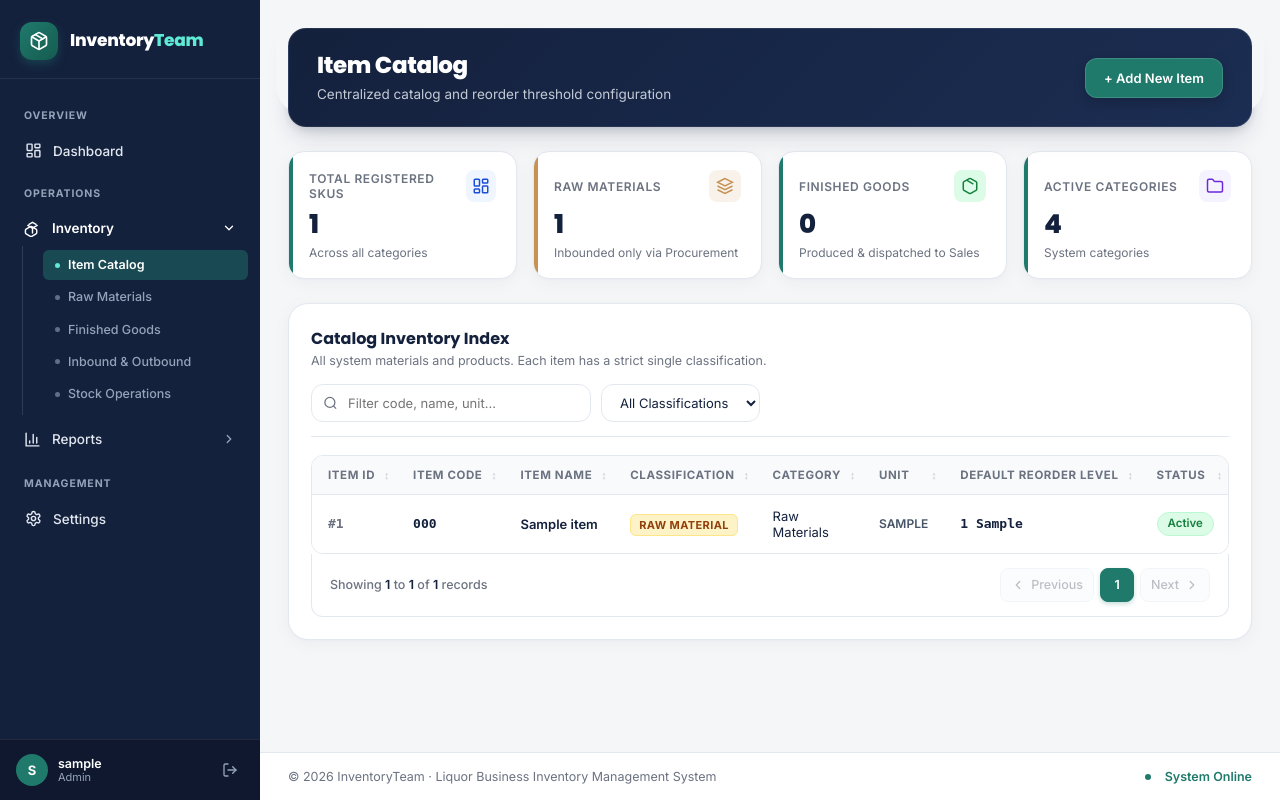
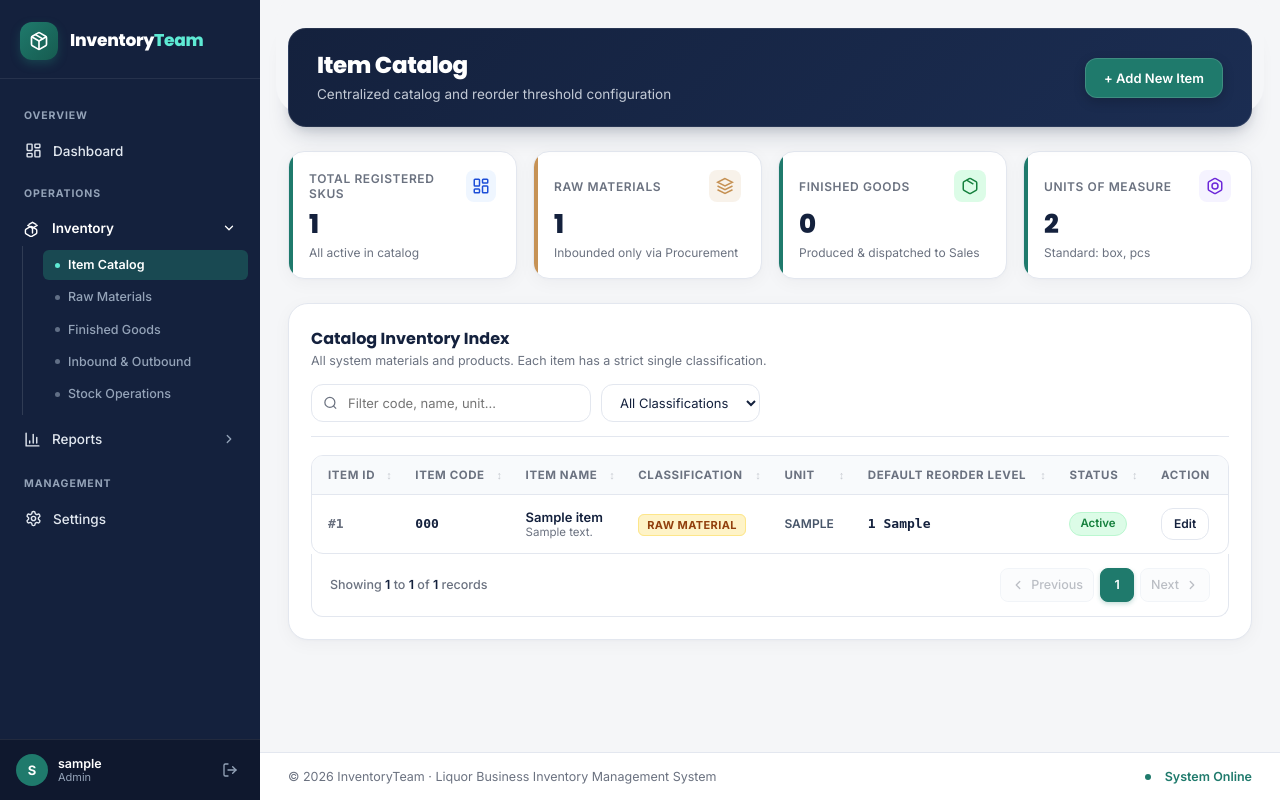
Before and after one commit to Cent-hub/Inventory_team, a PHP site: page /views/items/index.php in a window 1280 px wide. Run offline with PHP 8.4, Linux system fonts and the light colour scheme; the visitor is signed in with stand-in values (Sample User, id 1); data comes from the database, SQL or seed files in the repository; tables that the repository leaves empty hold one stand-in row (values such as "Sample post").

Commit message:
Fix stock transfer receipt status and streamline item classification UI

```diff
--- a/views/items/index.php
+++ b/views/items/index.php
@@ -25,10 +25,17 @@ if ($_SERVER['REQUEST_METHOD'] === 'POST' && isset($_POST['action']) && $_POST['
     } else {
         $itemCode        = strtoupper(trim($_POST['item_code'] ?? ''));
         $itemName        = trim($_POST['item_name'] ?? '');
-        $itemType        = trim($_POST['item_type'] ?? '');
+        $rawItemType     = trim($_POST['item_type'] ?? '');
         $unit            = strtolower(trim($_POST['unit'] ?? 'pcs'));
         $rawReorderLevel = trim((string)($_POST['default_reorder_level'] ?? '0'));
         $description     = trim($_POST['description'] ?? '');
+
+        // Set item classification based on selected classification or SKU prefix
+        if ($rawItemType === 'finished_good' || str_starts_with($itemCode, 'FG-')) {
+            $itemType = 'finished_good';
+        } else {
+            $itemType = 'raw_material';
+        }
 
         if (empty($itemCode)) {
             $errorMessage = "Item Code (SKU) is required.";
@@ -38,13 +45,12 @@ if ($_SERVER['REQUEST_METHOD'] === 'POST' && isset($_POST['action']) && $_POST['
             $errorMessage = "Item Name is required.";
         } elseif (mb_strlen($itemName) > 150) {
             $errorMessage = "Item Name cannot exceed 150 characters.";
-        } elseif (!in_array($itemType, ['raw_material', 'finished_good', 'packaging', 'consumable'], true)) {
-            $errorMessage = "Item classification must be 'Raw Material', 'Finished Good', 'Packaging', or 'Consumable'.";
         } elseif (empty($unit) || mb_strlen($unit) > 20) {
             $errorMessage = "Unit of measurement is required and cannot exceed 20 characters.";
         } elseif ($rawReorderLevel !== '' && !is_numeric($rawReorderLevel)) {
             $errorMessage = "Default reorder level must be a valid number.";
         } else {
+
             $reorderLevel = $rawReorderLevel === '' ? 0.0 : (float)$rawReorderLevel;
             if ($reorderLevel < 0 || $reorderLevel > 99999999999.999) {
                 $errorMessage = "Default reorder level must be between 0 and 99,999,999,999.999.";
@@ -145,9 +151,19 @@ if ($_SERVER['REQUEST_METHOD'] === 'POST' && isset($_POST['action']) && $_POST['
                     if (!$existingItem) {
                         $errorMessage = "Selected catalog item does not exist.";
                     } else {
+                        $rawItemType = trim($_POST['item_type'] ?? '');
+                        if ($rawItemType === 'finished_good') {
+                            $itemType = 'finished_good';
+                        } elseif ($rawItemType === 'raw_material') {
+                            $itemType = 'raw_material';
+                        } else {
+                            $itemType = $existingItem['item_type'] ?? 'raw_material';
+                        }
+
                         $stmtUpd = $pdo->prepare("
                             UPDATE items
                             SET name = ?,
+                                type = ?,
                                 unit = ?,
                                 reorder_level = ?,
                                 status = ?
@@ -155,11 +171,13 @@ if ($_SERVER['REQUEST_METHOD'] === 'POST' && isset($_POST['action']) && $_POST['
                         ");
                         $stmtUpd->execute([
                             $itemName,
+                            $itemType,
                             $unit,
                             round($reorderLevel, 3),
                             $itemStatus,
                             $itemId
                         ]);
+
 
                         // Keep warehouse stock reorder levels synchronized with master catalog
                         $stmtSyncInv = $pdo->prepare("
@@ -201,13 +219,14 @@ if ($_SERVER['REQUEST_METHOD'] === 'POST' && isset($_POST['action']) && $_POST['
     }
 }
 
-// System classification categories
-$categories = [
-    ['category_id' => 1, 'category_code' => 'RAW', 'category_name' => 'Raw Materials'],
-    ['category_id' => 2, 'category_code' => 'FG',  'category_name' => 'Finished Goods'],
-    ['category_id' => 3, 'category_code' => 'PKG', 'category_name' => 'Packaging'],
-    ['category_id' => 4, 'category_code' => 'CNS', 'category_name' => 'Consumables']
-];
+// Fetch active units of measure
+$uoms = $pdo->query("SELECT uom_code, uom_name FROM units_of_measure ORDER BY uom_code ASC")->fetchAll(PDO::FETCH_ASSOC);
+if (empty($uoms)) {
+    $uoms = [
+        ['uom_code' => 'pcs', 'uom_name' => 'Pieces'],
+        ['uom_code' => 'box', 'uom_name' => 'Boxes']
+    ];
+}
 
 // Fetch items list from team_inventory_local.items
 $stmtItems = $pdo->query("
@@ -217,40 +236,25 @@ $stmtItems = $pdo->query("
         i.code AS item_code,
         i.name,
         i.name AS item_name,
-        '' AS description,
+        COALESCE(i.description, '') AS description,
         i.type,
         i.type AS item_type,
-        CASE
-            WHEN i.type = 'raw_material' THEN 1
-            WHEN i.type = 'finished_good' THEN 2
-            WHEN i.type = 'packaging' THEN 3
-            ELSE 4
-        END AS category_id,
         i.unit,
         i.reorder_level,
         i.reorder_level AS default_reorder_level,
         i.status,
-        i.created_at,
-        CASE
-            WHEN i.type = 'raw_material' THEN 'Raw Materials'
-            WHEN i.type = 'finished_good' THEN 'Finished Goods'
-            WHEN i.type = 'packaging' THEN 'Packaging'
-            WHEN i.type = 'consumable' THEN 'Consumables'
-            ELSE 'General'
-        END AS category_name,
-        UPPER(SUBSTRING(i.type, 1, 3)) AS category_code
+        i.created_at
     FROM items i
     ORDER BY i.type ASC, i.name ASC
 ");
 $itemsList = $stmtItems->fetchAll(PDO::FETCH_ASSOC);
 
-// KPI metrics (count active SKUs for Raw Materials & Finished Goods so totals match Inventory pages)
+// KPI metrics
 $totalSKUs    = count($itemsList);
 $activeSKUs   = count(array_filter($itemsList, fn($x) => ($x['status'] ?? 'active') === 'active'));
 $inactiveSKUs = $totalSKUs - $activeSKUs;
 $rawSKUs      = count(array_filter($itemsList, fn($x) => $x['item_type'] === 'raw_material' && ($x['status'] ?? 'active') === 'active'));
 $finishedSKUs = count(array_filter($itemsList, fn($x) => $x['item_type'] === 'finished_good' && ($x['status'] ?? 'active') === 'active'));
-$catCount     = count($categories);
 ?>
 
 <!-- Page Header -->
@@ -292,7 +296,7 @@ $catCount     = count($categories);
             </div>
         </div>
         <div class="stat-value"><?= $totalSKUs ?></div>
-        <div class="stat-meta"><?= $inactiveSKUs > 0 ? "{$activeSKUs} active · {$inactiveSKUs} inactive" : 'Across all categories' ?></div>
+        <div class="stat-meta"><?= $inactiveSKUs > 0 ? "{$activeSKUs} active · {$inactiveSKUs} inactive" : 'All active in catalog' ?></div>
     </div>
 
     <div class="stat-card stat-gold">
@@ -319,13 +323,13 @@ $catCount     = count($categories);
 
     <div class="stat-card">
         <div class="stat-header">
-            <span class="stat-label">Active Categories</span>
+            <span class="stat-label">Units of Measure</span>
             <div class="stat-icon-wrap" aria-hidden="true" style="color: #6D28D9; background: #F5F3FF;">
-                <svg width="18" height="18" viewBox="0 0 24 24" fill="none" stroke="currentColor" stroke-width="2"><path d="M4 20h16a2 2 0 0 0 2-2V8a2 2 0 0 0-2-2h-7.93a2 2 0 0 1-1.66-.9l-.82-1.2A2 2 0 0 0 7.93 3H4a2 2 0 0 0-2 2v13c0 1.1.9 2 2 2Z"/></svg>
+                <svg width="18" height="18" viewBox="0 0 24 24" fill="none" stroke="currentColor" stroke-width="2"><path d="M21 16V8a2 2 0 0 0-1-1.73l-7-4a2 2 0 0 0-2 0l-7 4A2 2 0 0 0 3 8v8a2 2 0 0 0 1 1.73l7 4a2 2 0 0 0 2 0l7-4A2 2 0 0 0 21 16Z"/><circle cx="12" cy="12" r="4"/></svg>
             </div>
         </div>
-        <div class="stat-value"><?= $catCount ?></div>
-        <div class="stat-meta">System categories</div>
+        <div class="stat-value"><?= count($uoms) ?></div>
+        <div class="stat-meta">Standard: <?= implode(', ', array_column($uoms, 'uom_code')) ?></div>
     </div>
 </div>
 
@@ -359,7 +363,6 @@ $catCount     = count($categories);
                     <th>Item Code</th>
                     <th>Item Name</th>
                     <th>Classification</th>
-                    <th>Category</th>
                     <th>Unit</th>
                     <th>Default Reorder Level</th>
                     <th>Status</th>
@@ -371,7 +374,7 @@ $catCount     = count($categories);
             <tbody>
                 <?php if (empty($itemsList)): ?>
                     <tr>
-                        <td colspan="<?= $canManageItems ? 9 : 8 ?>" style="text-align: center; color: var(--gray); padding: 36px;">No catalog items found. Click "+ Add New Item" above to create your first SKU.</td>
+                        <td colspan="<?= $canManageItems ? 8 : 7 ?>" style="text-align: center; color: var(--gray); padding: 36px;">No catalog items found. Click "+ Add New Item" above to create your first SKU.</td>
                     </tr>
                 <?php else: ?>
                     <?php foreach ($itemsList as $row): ?>
@@ -399,9 +402,6 @@ $catCount     = count($categories);
                                     </span>
                                 <?php endif; ?>
                             </td>
-                            <td>
-                                <?= htmlspecialchars($row['category_name'] ?: 'General') ?>
-                            </td>
                             <td style="font-weight: 600; text-transform: uppercase; font-size: 12px; color: #475569;">
                                 <?= htmlspecialchars($row['unit']) ?>
                             </td>
@@ -422,7 +422,6 @@ $catCount     = count($categories);
                                         'item_code'             => $row['item_code'],
                                         'item_name'             => $row['item_name'],
                                         'item_type'             => $row['item_type'],
-                                        'category_id'           => (int)$row['category_id'],
                                         'unit'                  => $row['unit'],
                                         'default_reorder_level' => (float)$row['default_reorder_level'],
                                         'description'           => (string)($row['description'] ?? ''),
@@ -459,7 +458,7 @@ $catCount     = count($categories);
                     <label for="modalItemType" style="font-size: 13px; font-weight: 600; color: var(--panel-ink); margin-bottom: 6px; display: block;">
                         Classification <span style="color: #DC2626;">*</span>
                     </label>
-                    <select name="item_type" id="modalItemType" class="select-filter" style="width: 100%;" required onchange="autoSuggestCodePrefix(this.value)">
+                    <select name="item_type" id="modalItemType" class="select-filter" style="width: 100%;" required onchange="onModalTypeChange(this.value)">
                         <option value="raw_material">Raw Material (Procurement Inbound / Production Request)</option>
                         <option value="finished_good">Finished Good (Production Receipt / Sales Delivery)</option>
                     </select>
@@ -471,7 +470,7 @@ $catCount     = count($categories);
                         <label for="modalItemCode" style="font-size: 13px; font-weight: 600; color: var(--panel-ink); margin-bottom: 6px; display: block;">
                             Item Code <span style="color: #DC2626;">*</span>
                         </label>
-                        <input type="text" name="item_code" id="modalItemCode" class="search-box" style="width: 100%; padding-left: 12px; text-transform: uppercase;" placeholder="RM-EXAMPLE" required>
+                        <input type="text" name="item_code" id="modalItemCode" class="search-box" style="width: 100%; padding-left: 12px; text-transform: uppercase;" placeholder="RM-EXAMPLE" required oninput="onModalCodeInput(this.value)">
                     </div>
                     <div>
                         <label for="modalItemName" style="font-size: 13px; font-weight: 600; color: var(--panel-ink); margin-bottom: 6px; display: block;">
@@ -481,40 +480,26 @@ $catCount     = count($categories);
                     </div>
                 </div>
 
-                <!-- Category & Unit -->
-                <div class="form-grid-2" style="grid-template-columns: 1.5fr 1fr; gap: 12px;">
+                <!-- Unit & Reorder Level -->
+                <div class="form-grid-2" style="grid-template-columns: 1fr 1.3fr; gap: 12px;">
                     <div>
-                        <label for="modalCategory" style="font-size: 13px; font-weight: 600; color: var(--panel-ink); margin-bottom: 6px; display: block;">
-                            Category <span style="color: #DC2626;">*</span>
+                        <label for="modalUnit" style="font-size: 13px; font-weight: 600; color: var(--panel-ink); margin-bottom: 6px; display: block;">
+                            Unit <span style="color: #DC2626;">*</span>
                         </label>
-                        <select name="category_id" id="modalCategory" class="select-filter" style="width: 100%;" required>
-                            <?php foreach ($categories as $cat): ?>
-                                <option value="<?= (int)$cat['category_id'] ?>">
-                                    <?= htmlspecialchars($cat['category_name']) ?> (<?= htmlspecialchars($cat['category_code']) ?>)
+                        <select name="unit" id="modalUnit" class="select-filter" style="width: 100%;" required>
+                            <?php foreach ($uoms as $u): ?>
+                                <option value="<?= htmlspecialchars($u['uom_code']) ?>">
+                                    <?= htmlspecialchars($u['uom_code']) ?> (<?= htmlspecialchars($u['uom_name']) ?>)
                                 </option>
                             <?php endforeach; ?>
                         </select>
                     </div>
                     <div>
-                        <label for="modalUnit" style="font-size: 13px; font-weight: 600; color: var(--panel-ink); margin-bottom: 6px; display: block;">
-                            Unit <span style="color: #DC2626;">*</span>
+                        <label for="modalReorder" style="font-size: 13px; font-weight: 600; color: var(--panel-ink); margin-bottom: 6px; display: block;">
+                            Default Reorder Threshold <span style="color: #DC2626;">*</span>
                         </label>
-                        <select name="unit" id="modalUnit" class="select-filter" style="width: 100%;" required>
-                            <option value="pcs">pcs (Pieces / Bottles)</option>
-                            <option value="liter">liter (Bulk Liquids)</option>
-                            <option value="kg">kg (Weight / Botanicals)</option>
-                            <option value="box">box (Cases / Cartons)</option>
-                        </select>
+                        <input type="number" step="0.01" min="0" name="default_reorder_level" id="modalReorder" class="search-box" style="width: 100%; padding-left: 12px;" value="50" required>
                     </div>
-                </div>
-
-                <!-- Reorder Level -->
-                <div>
-                    <label for="modalReorder" style="font-size: 13px; font-weight: 600; color: var(--panel-ink); margin-bottom: 6px; display: block;">
-                        Default Low Stock Reorder Threshold
-                    </label>
-                    <input type="number" step="0.01" min="0" name="default_reorder_level" id="modalReorder" class="search-box" style="width: 100%; padding-left: 12px;" value="50" required>
-                    <small style="color: var(--gray); font-size: 11px;">Triggers replenishment alert when warehouse quantity drops below this level.</small>
                 </div>
 
                 <!-- Description -->
@@ -565,42 +550,39 @@ $catCount     = count($categories);
                     </div>
                 </div>
 
-                <div class="form-grid-2" style="grid-template-columns: 1.5fr 1fr; gap: 12px;">
+                <!-- Classification -->
+                <div>
+                    <label for="editItemType" style="font-size: 13px; font-weight: 600; color: var(--panel-ink); margin-bottom: 6px; display: block;">
+                        Classification <span style="color: #DC2626;">*</span>
+                    </label>
+                    <select name="item_type" id="editItemType" class="select-filter" style="width: 100%;" required>
+                        <option value="raw_material">Raw Material (Procurement Inbound / Production Request)</option>
+                        <option value="finished_good">Finished Good (Production Receipt / Sales Delivery)</option>
+                    </select>
+                </div>
+
+                <div class="form-grid-3" style="grid-template-columns: 1fr 1.2fr 1fr; gap: 12px; display: grid;">
                     <div>
-                        <label for="editCategory" style="font-size: 13px; font-weight: 600; color: var(--panel-ink); margin-bottom: 6px; display: block;">
-                            Category <span style="color: #DC2626;">*</span>
+                        <label for="editUnit" style="font-size: 13px; font-weight: 600; color: var(--panel-ink); margin-bottom: 6px; display: block;">
+                            Unit <span style="color: #DC2626;">*</span>
                         </label>
-                        <select name="category_id" id="editCategory" class="select-filter" style="width: 100%;" required>
-                            <?php foreach ($categories as $cat): ?>
-                                <option value="<?= (int)$cat['category_id'] ?>">
-                                    <?= htmlspecialchars($cat['category_name']) ?> (<?= htmlspecialchars($cat['category_code']) ?>)
+                        <select name="unit" id="editUnit" class="select-filter" style="width: 100%;" required>
+                            <?php foreach ($uoms as $u): ?>
+                                <option value="<?= htmlspecialchars($u['uom_code']) ?>">
+                                    <?= htmlspecialchars($u['uom_code']) ?> (<?= htmlspecialchars($u['uom_name']) ?>)
                                 </option>
                             <?php endforeach; ?>
                         </select>
                     </div>
                     <div>
-                        <label for="editUnit" style="font-size: 13px; font-weight: 600; color: var(--panel-ink); margin-bottom: 6px; display: block;">
-                            Unit <span style="color: #DC2626;">*</span>
-                        </label>
-                        <select name="unit" id="editUnit" class="select-filter" style="width: 100%;" required>
-                            <option value="pcs">pcs (Pieces / Bottles)</option>
-                            <option value="liter">liter (Bulk Liquids)</option>
-                            <option value="kg">kg (Weight / Botanicals)</option>
-                            <option value="box">box (Cases / Cartons)</option>
-                        </select>
-                    </div>
-                </div>
-
-                <div class="form-grid-2" style="grid-template-columns: 1.3fr 1fr; gap: 12px;">
-                    <div>
                         <label for="editReorder" style="font-size: 13px; font-weight: 600; color: var(--panel-ink); margin-bottom: 6px; display: block;">
-                            Default Reorder Threshold <span style="color: #DC2626;">*</span>
+                            Reorder Threshold <span style="color: #DC2626;">*</span>
                         </label>
                         <input type="number" step="0.01" min="0" name="default_reorder_level" id="editReorder" class="search-box" style="width: 100%; padding-left: 12px;" required>
                     </div>
                     <div>
                         <label for="editStatus" style="font-size: 13px; font-weight: 600; color: var(--panel-ink); margin-bottom: 6px; display: block;">
-                            Catalog Status <span style="color: #DC2626;">*</span>
+                            Status <span style="color: #DC2626;">*</span>
                         </label>
                         <select name="status" id="editStatus" class="select-filter" style="width: 100%;" required>
                             <option value="active">Active</option>
@@ -635,7 +617,9 @@ function openEditItemModal(item) {
     document.getElementById('editItemId').value = item.item_id;
     document.getElementById('editItemCode').value = item.item_code;
     document.getElementById('editItemName').value = item.item_name;
-    document.getElementById('editCategory').value = item.category_id;
+    const itemType = item.item_type || (item.item_code && item.item_code.startsWith('FG-') ? 'finished_good' : 'raw_material');
+    const editTypeElem = document.getElementById('editItemType');
+    if (editTypeElem) editTypeElem.value = itemType;
     document.getElementById('editUnit').value = item.unit;
     document.getElementById('editReorder').value = item.default_reorder_level;
     document.getElementById('editStatus').value = item.status || 'active';
@@ -648,7 +632,19 @@ function closeEditItemModal() {
 function autoSuggestCodePrefix(type) {
     const codeInput = document.getElementById('modalItemCode');
     if (!codeInput.value || codeInput.value.startsWith('RM-') || codeInput.value.startsWith('FG-')) {
-        codeInput.value = (type === 'raw_material') ? 'RM-' : 'FG-';
+        codeInput.value = (type === 'finished_good') ? 'FG-' : 'RM-';
+    }
+}
+function onModalTypeChange(type) {
+    autoSuggestCodePrefix(type);
+}
+function onModalCodeInput(val) {
+    val = (val || '').toUpperCase();
+    const typeSelect = document.getElementById('modalItemType');
+    if (val.startsWith('FG-')) {
+        if (typeSelect && typeSelect.value !== 'finished_good') typeSelect.value = 'finished_good';
+    } else if (val.startsWith('RM-')) {
+        if (typeSelect && typeSelect.value !== 'raw_material') typeSelect.value = 'raw_material';
     }
 }
 function filterItemsTable() {
```
Also changed, not shown: views/stock_operations/index.php (+12 -9 lines).
